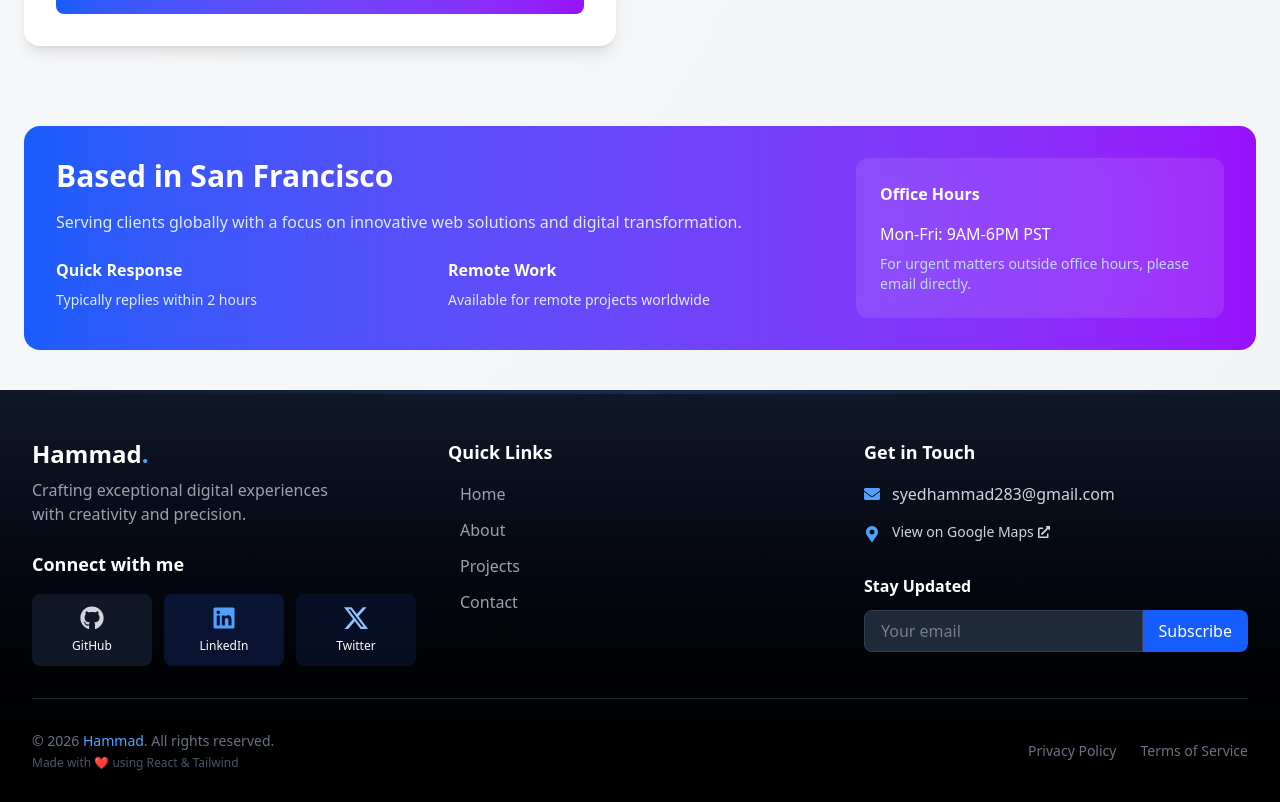
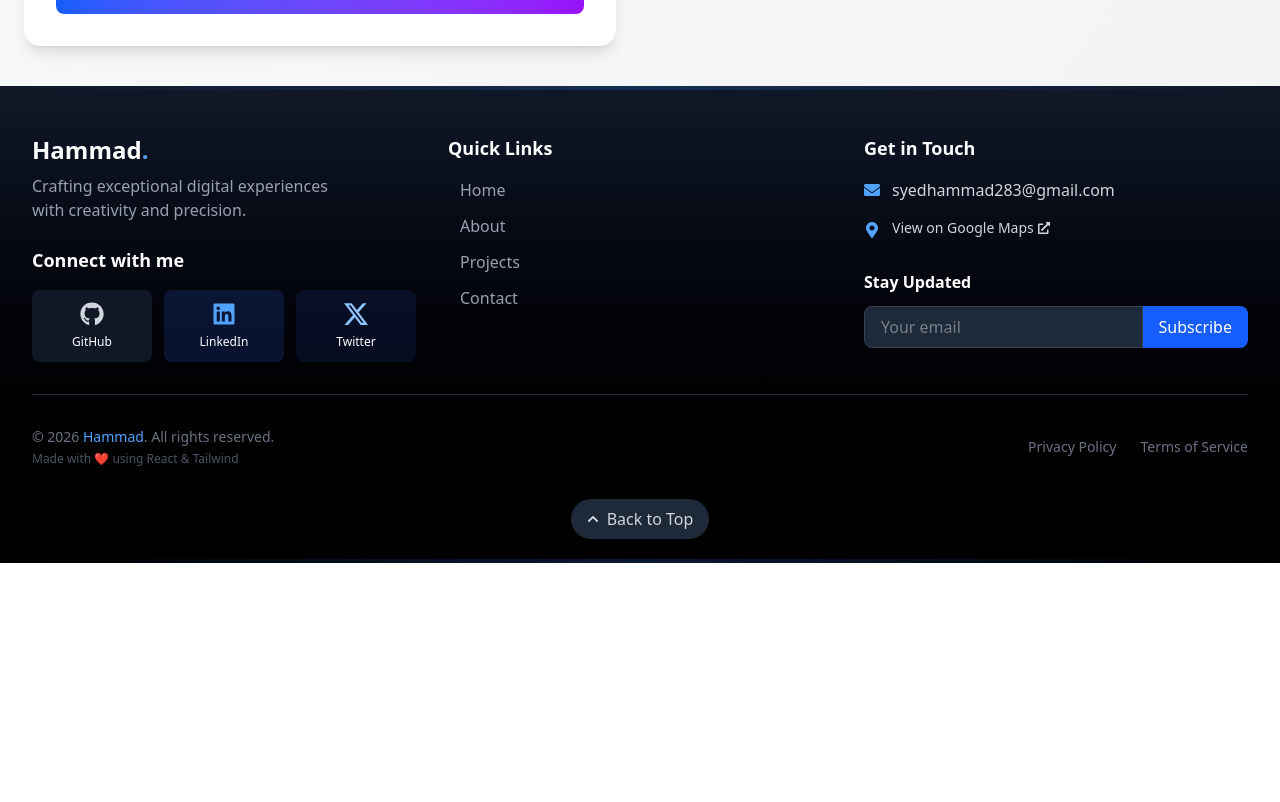
Before and after one commit to Hammad-000/Portfolio, a React (Vite) app: page /contact in a window 1280 px wide. Shown: the part 1760-2562 px from the top of the page. After the commit the page ends 2323 px from the top, so only its background shows below. Built offline with nearby package versions, Linux system fonts and the light colour scheme.

Commit message:
contact fake dtl

```diff
--- a/src/pages/Contact.jsx
+++ b/src/pages/Contact.jsx
@@ -233,33 +233,7 @@ const Contact = () => {
         </div>
 
 
-        <div className="mt-20 bg-gradient-to-r from-blue-600 to-purple-600 rounded-2xl p-8 text-white">
-          <div className="grid grid-cols-1 lg:grid-cols-3 gap-8">
-            <div className="lg:col-span-2">
-              <h3 className="text-3xl font-bold mb-4">Based in San Francisco</h3>
-              <p className="text-blue-100 mb-6">
-                Serving clients globally with a focus on innovative web solutions and digital transformation.
-              </p>
-              <div className="grid grid-cols-2 gap-4">
-                <div>
-                  <h4 className="font-bold mb-2">Quick Response</h4>
-                  <p className="text-blue-100 text-sm">Typically replies within 2 hours</p>
-                </div>
-                <div>
-                  <h4 className="font-bold mb-2">Remote Work</h4>
-                  <p className="text-blue-100 text-sm">Available for remote projects worldwide</p>
-                </div>
-              </div>
-            </div>
-            <div className="bg-white/10 p-6 rounded-xl backdrop-blur-sm">
-              <h4 className="font-bold mb-4">Office Hours</h4>
-              <p className="mb-2">Mon-Fri: 9AM-6PM PST</p>
-              <p className="text-sm text-blue-200">
-                For urgent matters outside office hours, please email directly.
-              </p>
-            </div>
-          </div>
-        </div>
+
       </section>
 
 
```
